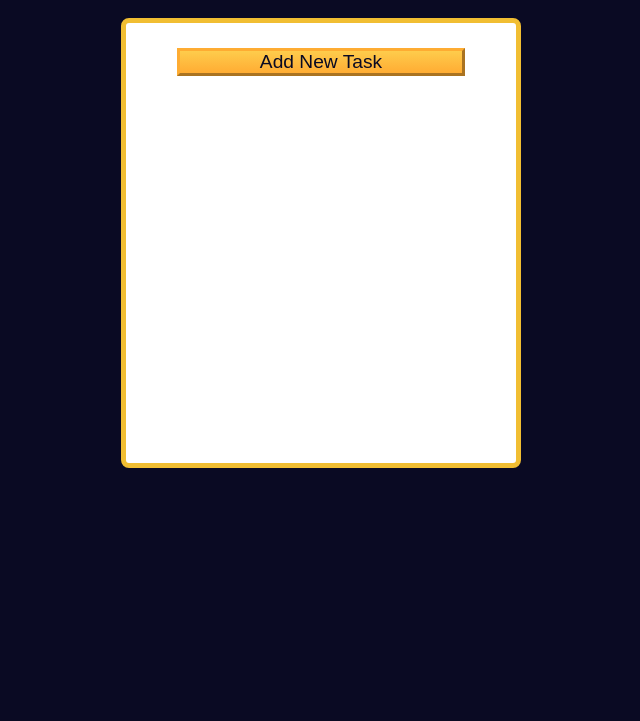
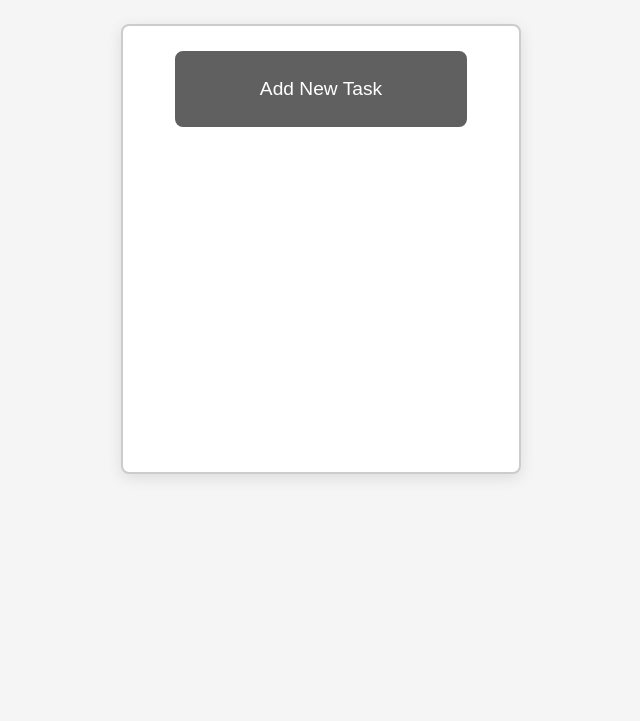
Before and after one commit to ffferchavez/todoapp, a plain HTML site: page index.html in a window 1280 px wide. Shown: the part 79-800 px from the top of the page, without its empty margins (319-959 px from the left). Drawn offline with Linux system fonts and the light colour scheme.

Commit message:
updated css

```diff
--- a/styles.css
+++ b/styles.css
@@ -1,9 +1,20 @@
 :root {
-    --white: #fff;
-    --light-grey: #f5f6f7;
-    --dark-grey: #0a0a23;
-    --yellow: #f1be32;
-    --golden-yellow: #feac32;
+  /* Color Variables */
+  --background-color: #f5f5f5;
+  --primary-color: #606060;
+  --primary-hover-color: #2980b9;
+  --text-color: #333;
+  --border-color: #ccc;
+  --label-color: #555;
+  --error-color: #e74c3c;
+
+  /* Font Variables */
+  --font-family: 'Segoe UI', Tahoma, Geneva, Verdana, sans-serif;
+  --font-size: 16px;
+
+  /* Spacing Variables */
+  --padding: 25px;
+  --border-radius: 8px;
 }
 
 *,
@@ -15,7 +26,10 @@
 }
 
 body {
-    background-color: var(--dark-grey);
+  font-family: var(--font-family);
+  font-size: var(--font-size);
+  background-color: var(--background-color);
+  color: var(--text-color);
 }
 
 main {
@@ -26,36 +40,38 @@
 }
 
 h1 {
-    color: var(--light-grey);
+  color: var(--primary-color);
   margin: 20px 0 40px 0;
 }
 
 .todo-app {
-    background-color: var(--white);
+  background-color: white;
   width: 300px;
   height: 350px;
-    border: 5px solid var(--yellow);
-    border-radius: 8px;
+  border: 2px solid var(--border-color);
+  border-radius: var(--border-radius);
   padding: 15px;
   position: relative;
   display: flex;
   flex-direction: column;
   gap: 10px;
+  box-shadow: 0 4px 15px rgba(0, 0, 0, 0.1);
 }
 
 .btn {
   cursor: pointer;
   width: 100px;
   margin: 10px;
-    color: var(--dark-grey);
-    background-color: var(--golden-yellow);
-    background-image: linear-gradient(#fecc4c, #ffac33);
-    border-color: var(--golden-yellow);
-    border-width: 3px;
+  color: white;
+  background-color: var(--primary-color);
+  border: 2px solid var(--primary-color);
+  padding: var(--padding);
+  border-radius: var(--border-radius);
+  transition: background-color 0.3s ease;
 }
 
 .btn:hover {
-    background-image: linear-gradient(#ffcc4c, #f89808);
+  background-color: var(--primary-hover-color);
 }
 
 .large-btn {
@@ -82,14 +98,15 @@
   top: 50%;
   left: 50%;
   transform: translate(-50%, -50%);
-    background-color: var(--white);
-    border-radius: 5px;
+  background-color: white;
+  border-radius: var(--border-radius);
   padding: 15px;
   width: 300px;
   height: 350px;
   flex-direction: column;
   justify-content: space-between;
   overflow: auto;
+  box-shadow: 0 4px 15px rgba(0, 0, 0, 0.1);
 }
 
 .task-form-header {
@@ -119,6 +136,7 @@
   margin-bottom: 5px;
   font-size: 1.3rem;
   font-weight: bold;
+  color: var(--label-color);
 }
 
 #title-input,
@@ -127,12 +145,16 @@
   width: 100%;
   margin-bottom: 10px;
   padding: 2px;
+  border: 1px solid var(--border-color);
+  border-radius: var(--border-radius);
 }
 
 #confirm-close-dialog {
   padding: 10px;
   margin: 10px auto;
   border-radius: 15px;
+  background-color: white;
+  border: 1px solid var(--border-color);
 }
 
 .confirm-close-dialog-btn-container {
@@ -153,6 +175,9 @@
 
 .task {
   margin: 5px 0;
+  padding: 5px;
+  border: 1px solid var(--border-color);
+  border-radius: var(--border-radius);
 }
 
 .hidden {
```
Lines whose indentation alone changed are shown as unchanged.
